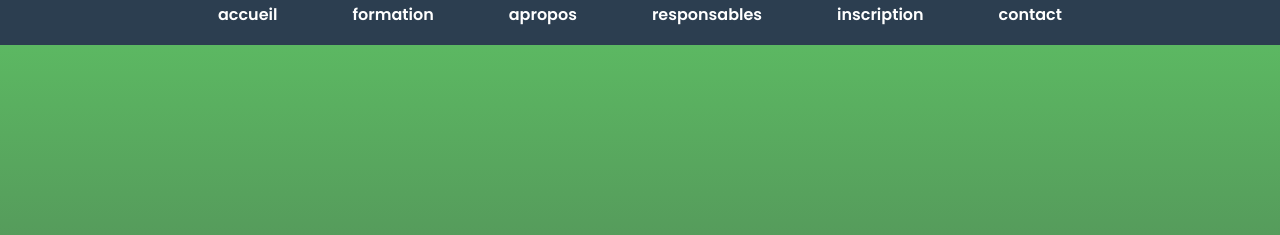
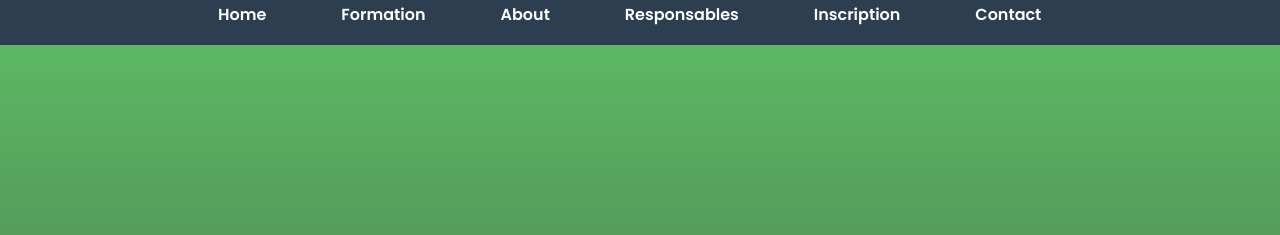
Before and after one commit to SamuelGaspard/ecole-rampard, a plain HTML site: page accueil/index.html in a window 1280 px wide. Shown: the top 235 px of the page. Drawn offline with nearby package versions, Linux system fonts and the light colour scheme; a script that the page names is missing.

Commit message:
quelque modification sur la page index.html

```diff
--- a/accueil/index.html
+++ b/accueil/index.html
@@ -15,12 +15,12 @@
         <nav class="container">
             <!--<img class="logo" src="" alt=""> -->
             <ul class="nav-links">
-                <li><a href="index.html">accueil</a></li>
-                <li><a href="index.html">formation</a></li>
-                <li><a href="index.html">apropos</a></li>
-                <li><a href="index.html">responsables</a></li>
-                <li><a href="inscription.html">inscription</a></li>
-                <li><a href="contact.html">contact</a></li>
+                <li><a href="index.html">Home</a></li>
+                <li><a href="index.html">Formation</a></li>
+                <li><a href="index.html">About</a></li>
+                <li><a href="index.html">Responsables</a></li>
+                <li><a href="inscription.html">Inscription</a></li>
+                <li><a href="contact.html">Contact </a></li>
             </ul>
         </nav>
     </header>
```
